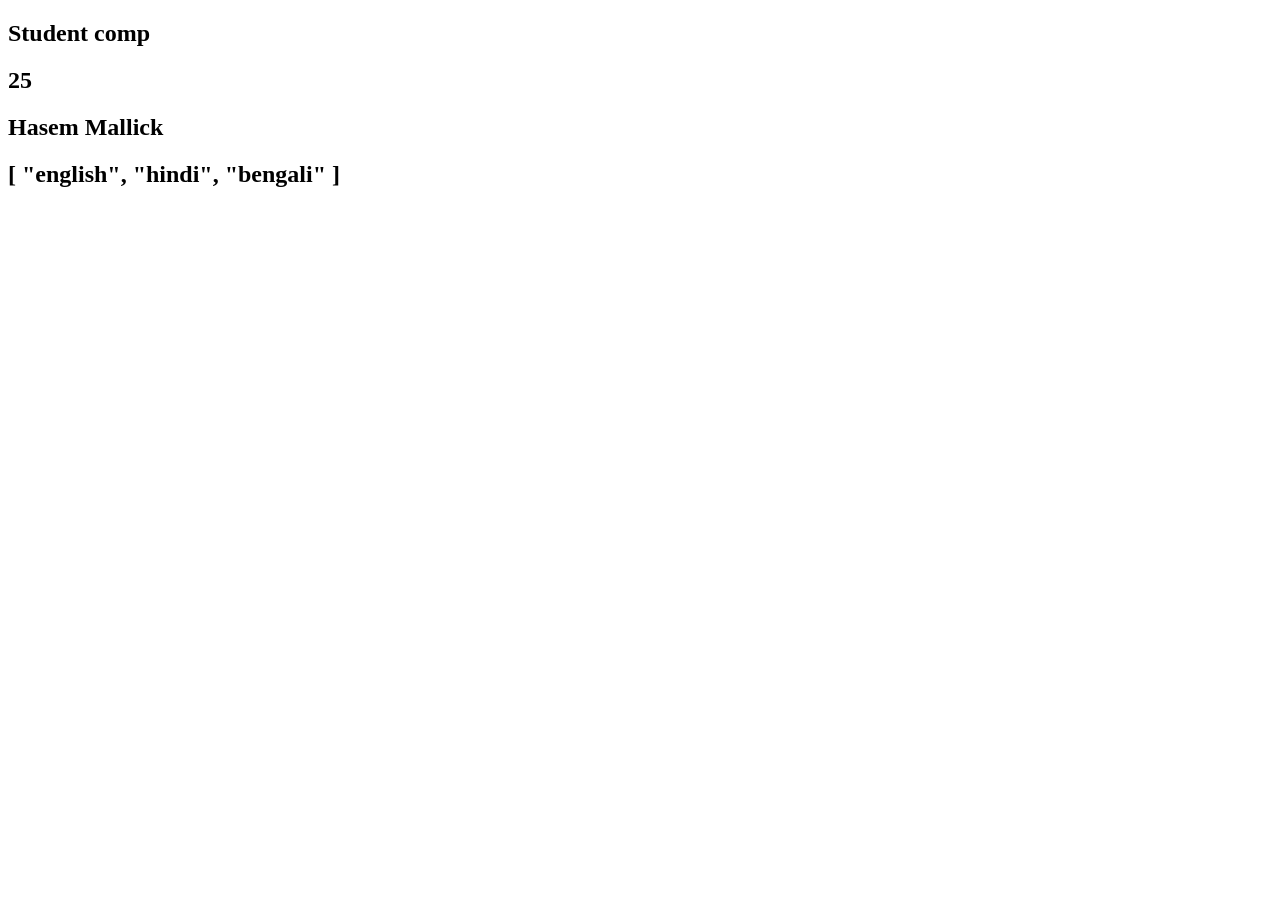
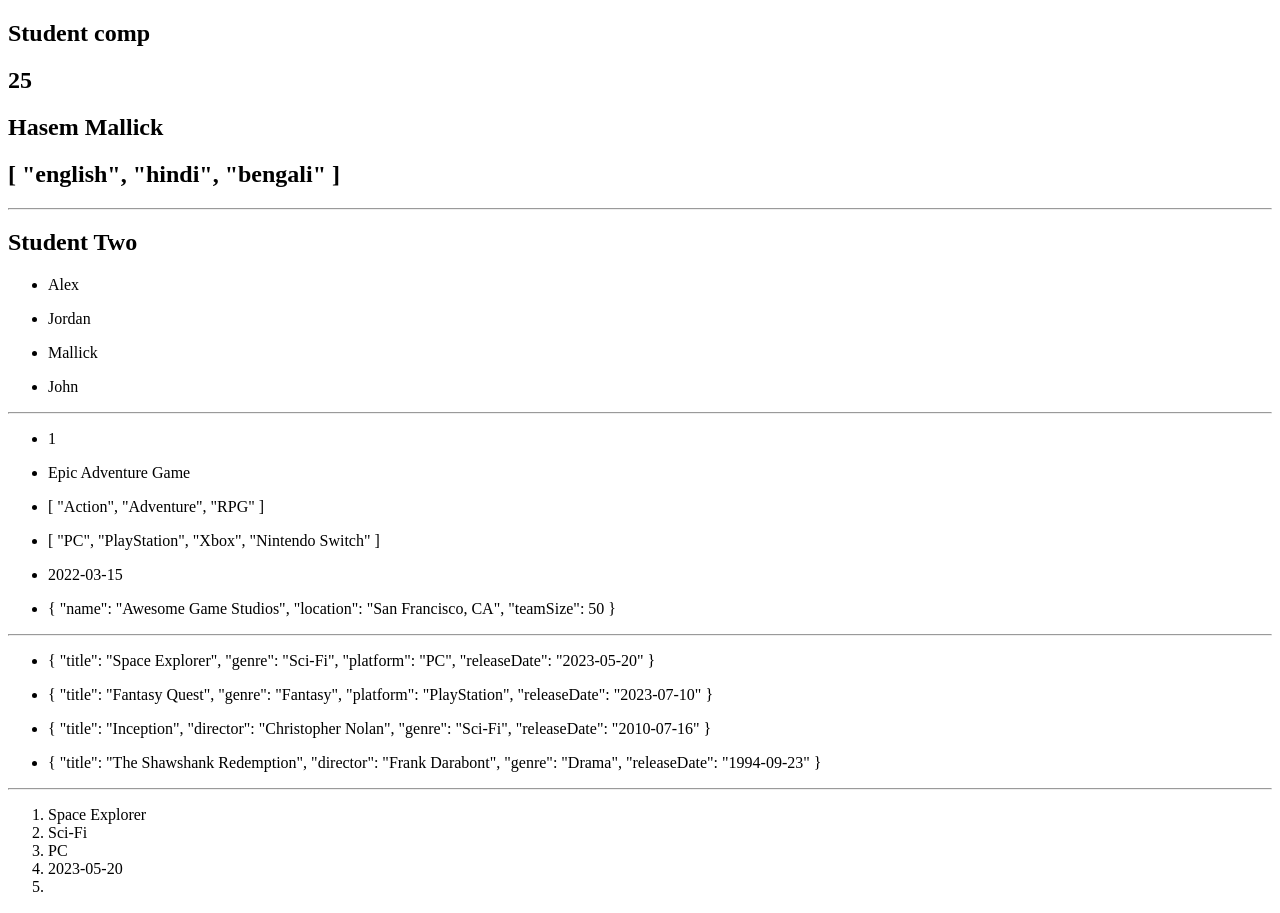
Before and after one commit to HasemMallick/vue-composition-api, a Vue app: page / in a window 1280 px wide. Shown: the top 913 px of the page. Before the commit the page ends 800 px from the top, so only its background shows below. Built offline with nearby package versions, Linux system fonts and the light colour scheme.

Commit message:
provide & inject with example

```diff
--- a/src/App.vue
+++ b/src/App.vue
@@ -1,12 +1,63 @@
 <script setup>
+import { provide } from 'vue'
 import SchoolComp from './components/SchoolComp.vue';
 
-const studentName = "Hasem Mallick"
-const studentAge = 25
-const studentLanguage = ['english', 'hindi', 'bengali']
+// const studentName = "Hasem Mallick"
+// const studentAge = 25
+// const studentLanguage = ['english', 'hindi', 'bengali']
+
+provide('studentName', 'Hasem Mallick')
+provide('studentAge', 25)
+provide('studentLanguage', ['english', 'hindi', 'bengali'])
+
+
+// Using Provide With Array
+provide('friends', ['Alex', 'Jordan', 'Mallick', 'John'])
+
+// Using Provide With Object
+provide('games', {
+    id: 1,
+    title: 'Epic Adventure Game',
+    genre: ['Action', 'Adventure', 'RPG'],
+    platform: ['PC', 'PlayStation', 'Xbox', 'Nintendo Switch'],
+    releaseDate: '2022-03-15',
+    developer: {
+        name: 'Awesome Game Studios',
+        location: 'San Francisco, CA',
+        teamSize: 50
+    }
+})
+
+// Using Provide With Array Of Objects
+provide('moreGames', [
+    {
+        title: 'Space Explorer',
+        genre: 'Sci-Fi',
+        platform: 'PC',
+        releaseDate: '2023-05-20'
+    },
+    {
+        title: 'Fantasy Quest',
+        genre: 'Fantasy',
+        platform: 'PlayStation',
+        releaseDate: '2023-07-10'
+    },
+    {
+        title: 'Inception',
+        director: 'Christopher Nolan',
+        genre: 'Sci-Fi',
+        releaseDate: '2010-07-16'
+    },
+    {
+        title: 'The Shawshank Redemption',
+        director: 'Frank Darabont',
+        genre: 'Drama',
+        releaseDate: '1994-09-23'
+    }
+])
 
 </script>
 
 <template>
-    <SchoolComp :studentName="studentName" :studentAge="studentAge" :studentLanguage="studentLanguage"/>
+    <SchoolComp />
 </template>
--- a/src/components/SchoolComp.vue
+++ b/src/components/SchoolComp.vue
@@ -1,43 +1,12 @@
+<script setup>
+import StudentComp2 from './StudentComp.2.vue';
+import StudentComp from './StudentComp.vue';
+</script>
 
-<!-- <script setup>
-import StudentComp from './StudentComp.vue';
-
-defineProps(['studentName','studentAge', 'studentLanguage'])
-
-</script>
 <template>
-    <StudentComp :studentName="studentName" :studentAge="studentAge" :studentLanguage="studentLanguage" />
-</template>
-
-<style lang="scss" scoped>
-
-</style> -->
-
-
-<!-- <script setup>
-import StudentComp from './StudentComp.vue';
-
-// defineProps(['studentName','studentAge', 'studentLanguage'])
-const props = defineProps(['studentName','studentAge', 'studentLanguage'])
-
-</script>
-<template>
-    <StudentComp :studentName="studentName" :studentAge="studentAge" :studentLanguage="studentLanguage" />
-</template>
-
-<style lang="scss" scoped>
-
-</style> -->
-
-<script setup>
-import StudentComp from './StudentComp.vue';
-
-// defineProps(['studentName','studentAge', 'studentLanguage'])
-const props = defineProps(['studentName','studentAge', 'studentLanguage'])
-
-</script>
-<template>
-    <StudentComp :studentName="props.studentName" :studentAge="props.studentAge" :studentLanguage="props.studentLanguage" />
+   <StudentComp />
+   <hr>
+   <StudentComp2 />
 </template>
 
 <style lang="scss" scoped>
--- /dev/null
+++ b/src/components/StudentComp.2.vue
@@ -0,0 +1,47 @@
+
+<script setup>
+import { inject } from 'vue';
+
+const friends = inject('friends')
+const games = inject('games')
+const moreGames = inject('moreGames')
+
+</script>
+
+<template>
+    <div>
+        <h2>Student Two</h2>
+
+        <ul v-for="(friend, index) in friends" :key="index" >
+            <li>{{ friend }}</li>
+        </ul>
+
+        <hr>
+
+        <ul v-for="(game, index) in games" :key="index" >
+            <li>{{ game }}</li>
+
+            <!-- <li v-for="(gm, i) in game" :key="i" >{{ gm }}</li> -->
+        </ul>
+
+        <hr>
+
+        <ul v-for="(moreGame, index) in moreGames" :key="index" >
+            <li>{{ moreGame }}</li>
+        </ul>
+
+        <hr>
+
+        <ol v-for="({title, genre, platform, releaseDate, director}, index) in moreGames" :key="index" >
+            <li>{{ title }}</li>
+            <li>{{ genre }}</li>
+            <li>{{ platform }}</li>
+            <li>{{ releaseDate }}</li>
+            <li>{{ director }}</li>
+        </ol>
+    </div>
+</template>
+
+<style lang="scss" scoped>
+
+</style>
--- a/src/components/StudentComp.vue
+++ b/src/components/StudentComp.vue
@@ -1,15 +1,20 @@
 
 <script setup>
-const props = defineProps(['studentName','studentAge', 'studentLanguage'])
+import { inject } from 'vue';
+
+const studentName = inject('studentName')
+const studentAge = inject('studentAge')
+const studentLanguage = inject('studentLanguage')
 
 </script>
+
 <template>
     <div>
         <h2>Student comp</h2>
 
-        <h2>{{ props.studentAge }}</h2>
-        <h2>{{ props.studentName }}</h2>
-        <h2>{{ props.studentLanguage }}</h2>
+        <h2>{{ studentAge }}</h2>
+        <h2>{{ studentName }}</h2>
+        <h2>{{ studentLanguage }}</h2>
     </div>
 </template>
 
```
